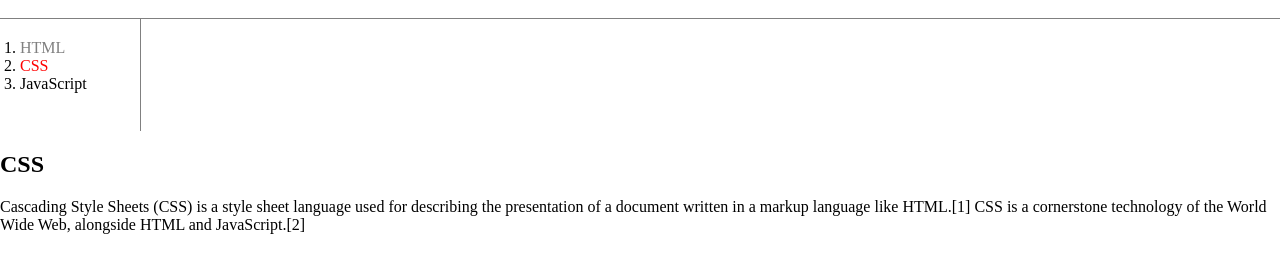
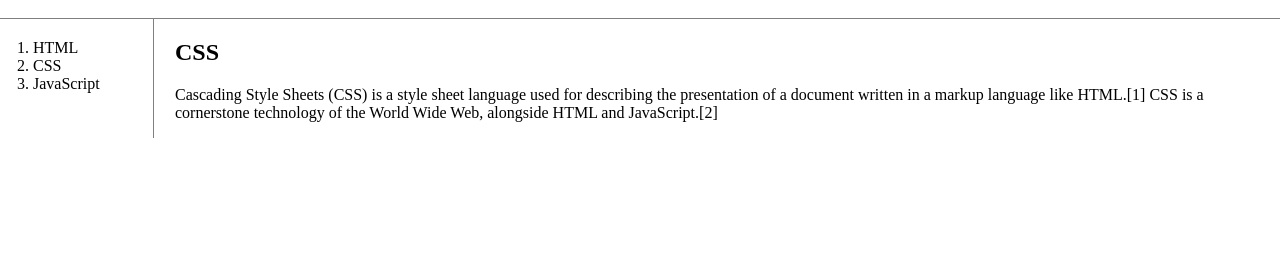
Before and after one commit to Lay4U/web1, a plain HTML site: page 2.html in a window 1280 px wide. Shown: the part 80-352 px from the top of the page. Drawn offline with Linux system fonts and the light colour scheme.

Commit message:
no message

```diff
--- a/2.html
+++ b/2.html
@@ -5,34 +5,41 @@
     <title>WEB1 - html</title>
     <meta charset="UTF-8">
     <style>
-        body{
-            margin:0;
+        body {
+            margin: 0;
         }
+
         a {
             color: black;
             text-decoration: none;
         }
 
-        #active {
-            color: red;
-        }
-
-        .saw {
-            color: gray;
-        }
-
         h1 {
             font-size: 50px;
             text-align: center;
-            border-bottom:1px solid gray;
-            margin:0;
-            padding:20px;
+            border-bottom: 1px solid gray;
+            margin: 0;
+            padding: 20px;
         }
-        ol{
-        border-right:1px solid gray;
-        width:100px;
-        margin:0;
-        padding:20px;
+
+        ol {
+            border-right: 1px solid gray;
+            width: 100px;
+            margin: 0;
+            padding: 20px;
+        }
+
+        #grid ol {
+            padding-left: 33px;
+        }
+
+        #grid {
+            display: grid;
+            grid-template-columns: 150px 1fr;
+        }
+
+        #grid #article {
+            padding-left: 25px;
         }
     </style>
 
@@ -40,9 +47,10 @@
 
 <body>
     <h1><a href="index.html">WEB</a></h1>
+    <div id="grid">
         <ol>
-        <li> <a href="1.html" class="saw">HTML</a> </li>
-        <li> <a href="2.html" class="saw" id="active">CSS</a> </li>
+            <li> <a href="1.html">HTML</a> </li>
+            <li> <a href="2.html" id="active">CSS</a> </li>
             <li> <a href="3.html">JavaScript</a> </li> <br>
         </ol>
         <!-- <H1><font color="red">WEB</font></H1>
@@ -51,11 +59,17 @@
         <li> <a href="2.html"><font color="red">CSS</font></a> </li>
         <li> <a href="3.html"><font color="red">JavaScript</font></a> </li> <br>
     </ol> -->
-
+        <div id="article">
             <h2>CSS</h2>
-    Cascading Style Sheets (CSS) is a style sheet language used for describing the presentation of a document written in a markup language like HTML.[1] CSS is a cornerstone technology of the World Wide Web, alongside HTML and JavaScript.[2]
-
-
+            <p>
+                Cascading Style Sheets (CSS) is a style sheet language used for describing the presentation of a
+                document
+                written in a markup language like HTML.[1] CSS is a cornerstone technology of the World Wide Web,
+                alongside
+                HTML and JavaScript.[2]
+            </p>
+        </div>
+    </div>
 </body>
 
 </html>
```
Also changed, not shown: grid.html (added, +24 -0 lines), mediaquery.html (added, +25 -0 lines), temp.txt. Lines whose indentation alone changed are shown as unchanged.
